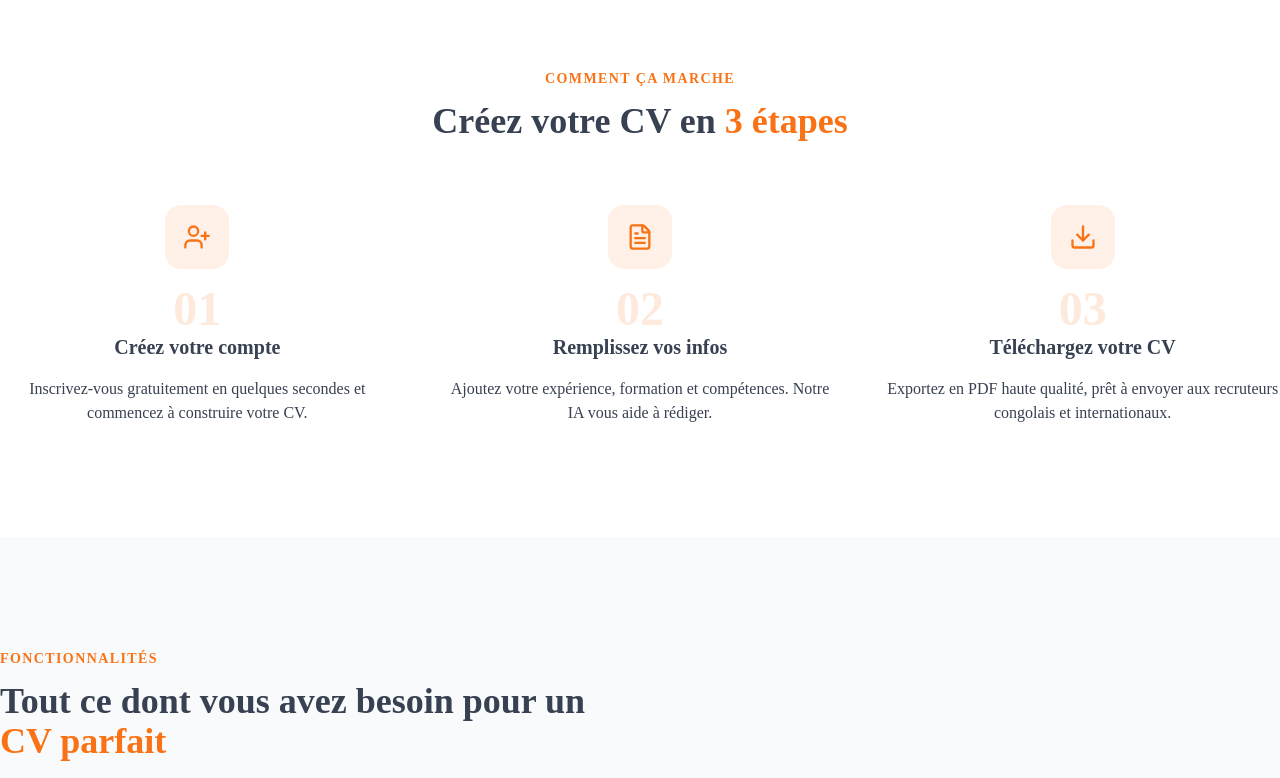
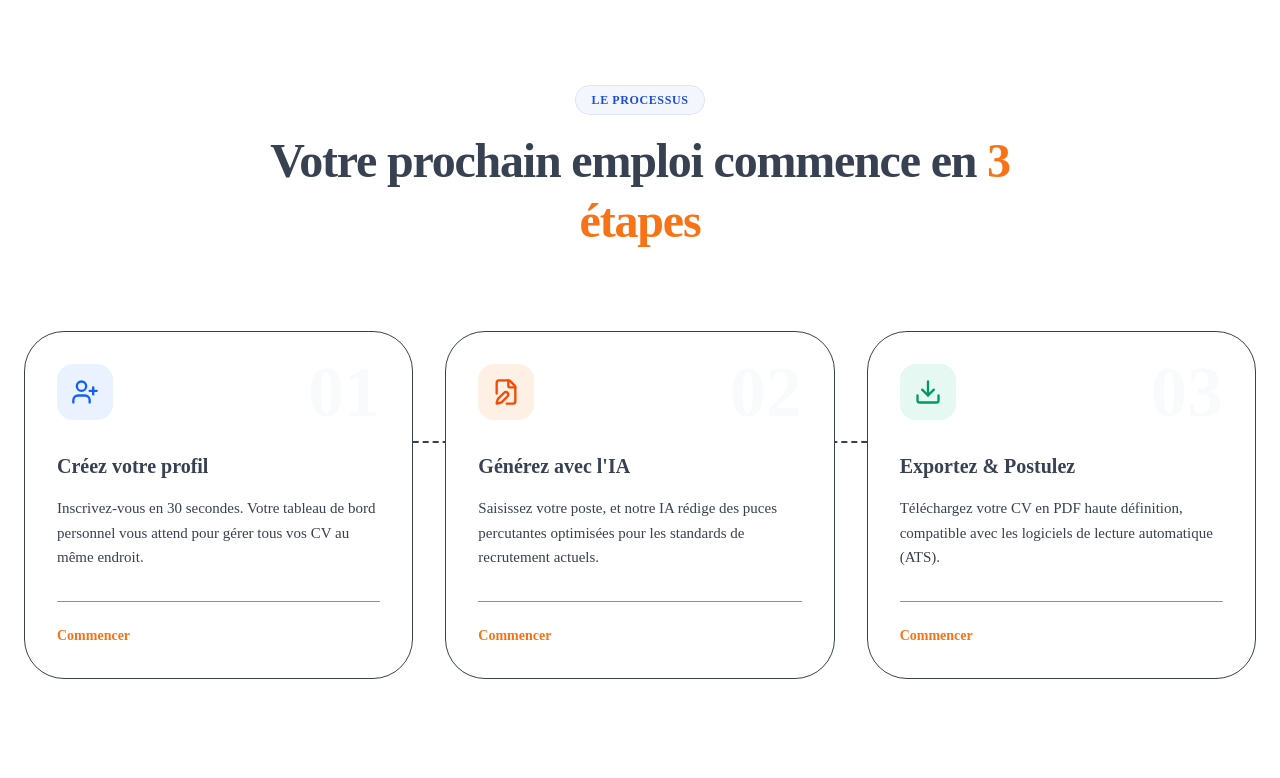
Before and after one commit to freddymk313/kazi-up, a Next.js app: page / in a window 1280 px wide. Shown: the part 1520-2298 px from the top of the page. Built offline with nearby package versions, Linux system fonts and the light colour scheme.

Commit message:
how it work

```diff
--- a/components/landing/HowItWorks.tsx
+++ b/components/landing/HowItWorks.tsx
@@ -1,63 +1,115 @@
 "use client"
 import { motion } from "framer-motion";
-import { UserPlus, FileText, Download } from "lucide-react";
+import { UserPlus, FileEdit, Download, ArrowRight } from "lucide-react";
 
 const steps = [
   {
     icon: UserPlus,
-    title: "Créez votre compte",
-    description: "Inscrivez-vous gratuitement en quelques secondes et commencez à construire votre CV.",
+    title: "Créez votre profil",
+    description: "Inscrivez-vous en 30 secondes. Votre tableau de bord personnel vous attend pour gérer tous vos CV au même endroit.",
     step: "01",
+    color: "bg-blue-500/10 text-blue-600"
   },
   {
-    icon: FileText,
-    title: "Remplissez vos infos",
-    description: "Ajoutez votre expérience, formation et compétences. Notre IA vous aide à rédiger.",
+    icon: FileEdit,
+    title: "Générez avec l'IA",
+    description: "Saisissez votre poste, et notre IA rédige des puces percutantes optimisées pour les standards de recrutement actuels.",
     step: "02",
+    color: "bg-orange-500/10 text-orange-600"
   },
   {
     icon: Download,
-    title: "Téléchargez votre CV",
-    description: "Exportez en PDF haute qualité, prêt à envoyer aux recruteurs congolais et internationaux.",
+    title: "Exportez & Postulez",
+    description: "Téléchargez votre CV en PDF haute définition, compatible avec les logiciels de lecture automatique (ATS).",
     step: "03",
+    color: "bg-emerald-500/10 text-emerald-600"
   },
 ];
 
 const HowItWorks = () => {
   return (
-    <section className="py-20 md:py-28 bg-background">
-      <div className="container">
-        <motion.div
-          initial={{ opacity: 0, y: 20 }}
-          whileInView={{ opacity: 1, y: 0 }}
-          viewport={{ once: true }}
-          className="text-center mb-16"
-        >
-          <p className="text-primary font-semibold text-sm uppercase tracking-widest mb-3">Comment ça marche</p>
-          <h2 className="text-3xl md:text-4xl font-bold">
-            Créez votre CV en <span className="text-primary">3 étapes</span>
-          </h2>
-        </motion.div>
+    <section id="how-it-works" className="py-24 md:py-32 relative overflow-hidden bg-white flex justify-center">
+      {/* Utilisation de mx-auto et max-w-7xl pour un centrage parfait sur PC */}
+      <div className="container max-w-7xl px-6 relative z-10 mx-auto">
 
-        <div className="grid md:grid-cols-3 gap-8 lg:gap-12">
-          {steps.map((step, i) => (
+        {/* Header de section */}
+        <div className="flex flex-col items-center text-center max-w-3xl mx-auto mb-20">
+          <motion.div
+            initial={{ opacity: 0, y: 10 }}
+            whileInView={{ opacity: 1, y: 0 }}
+            viewport={{ once: true }}
+            className="px-4 py-1.5 rounded-full bg-secondary/5 text-secondary text-xs font-bold uppercase tracking-wider mb-4 border border-secondary/10"
+          >
+            Le processus
+          </motion.div>
+          <motion.h2
+            initial={{ opacity: 0, y: 20 }}
+            whileInView={{ opacity: 1, y: 0 }}
+            viewport={{ once: true }}
+            transition={{ delay: 0.1 }}
+            className="text-4xl md:text-5xl font-bold tracking-tight text-foreground leading-tight"
+          >
+            Votre prochain emploi commence en <span className="text-primary">3 étapes</span>
+          </motion.h2>
+        </div>
+
+        {/* Grille des étapes - On s'assure que c'est bien 3 colonnes sur MD+ */}
+        <div className="grid grid-cols-1 md:grid-cols-3 gap-8 relative items-stretch">
+
+          {/* Ligne de connexion (Desktop uniquement) */}
+          <div className="hidden lg:block absolute top-1/2 left-0 w-full h-0.5 border-t-2 border-dashed border-border/40 -translate-y-16 -z-0" />
+
+          {steps.map((item, i) => (
             <motion.div
-              key={step.step}
+              key={item.step}
               initial={{ opacity: 0, y: 30 }}
               whileInView={{ opacity: 1, y: 0 }}
               viewport={{ once: true }}
-              transition={{ delay: i * 0.15 }}
-              className="text-center space-y-4"
+              transition={{ delay: i * 0.2 }}
+              className="group relative bg-white p-8 rounded-[2.5rem] border border-border/60 hover:border-primary/50 hover:shadow-[0_20px_50px_rgba(249,115,22,0.1)] transition-all duration-500 flex flex-col"
             >
-              <div className="mx-auto w-16 h-16 rounded-2xl bg-primary/10 flex items-center justify-center">
-                <step.icon className="w-7 h-7 text-primary" />
+              {/* Badge Numéro en arrière-plan */}
+              <div className="absolute top-6 right-8 text-7xl font-black text-slate-50 group-hover:text-primary/5 transition-colors duration-500 select-none z-0">
+                {item.step}
               </div>
-              <span className="text-5xl font-bold text-primary/15">{step.step}</span>
-              <h3 className="text-xl font-semibold">{step.title}</h3>
-              <p className="text-muted-foreground">{step.description}</p>
+
+              {/* Icon Container */}
+              <div className={`relative z-10 w-14 h-14 rounded-2xl ${item.color} flex items-center justify-center mb-8 group-hover:scale-110 transition-transform duration-500`}>
+                <item.icon className="w-7 h-7" />
+              </div>
+
+              {/* Contenu */}
+              <div className="relative z-10 flex-grow">
+                <h3 className="text-xl font-bold mb-4 group-hover:text-primary transition-colors">
+                  {item.title}
+                </h3>
+                <p className="text-muted-foreground leading-relaxed text-[15px]">
+                  {item.description}
+                </p>
+              </div>
+
+              {/* Pied de carte */}
+              <div className="mt-8 pt-6 border-t border-border/40 flex items-center text-sm font-bold text-primary transition-all">
+                <span className="group-hover:mr-2 transition-all">Commencer</span>
+                <ArrowRight className="w-4 h-4 opacity-0 group-hover:opacity-100 -translate-x-2 group-hover:translate-x-0 transition-all" />
+              </div>
             </motion.div>
           ))}
         </div>
+
+        {/* Social Proof subtil */}
+        <motion.div
+          initial={{ opacity: 0 }}
+          whileInView={{ opacity: 1 }}
+          viewport={{ once: true }}
+          transition={{ delay: 0.6 }}
+          className="mt-20 flex flex-col items-center justify-center gap-4"
+        >
+          <div className="h-px w-20 bg-border/60" />
+          <p className="text-muted-foreground text-sm font-medium italic">
+            Rejoignez <span className="text-foreground font-bold">10,000+</span> candidats déjà prêts
+          </p>
+        </motion.div>
       </div>
     </section>
   );
```
